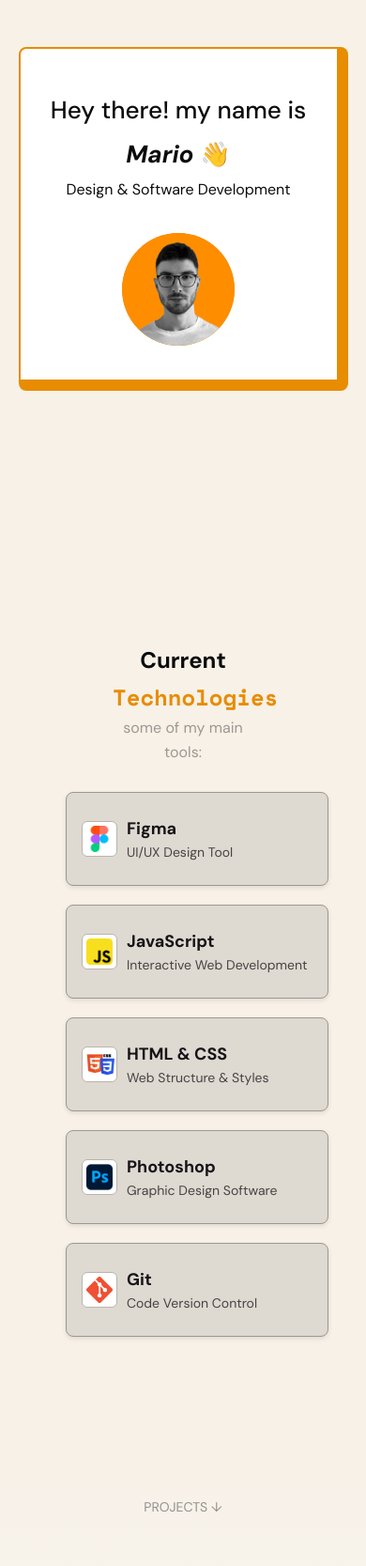
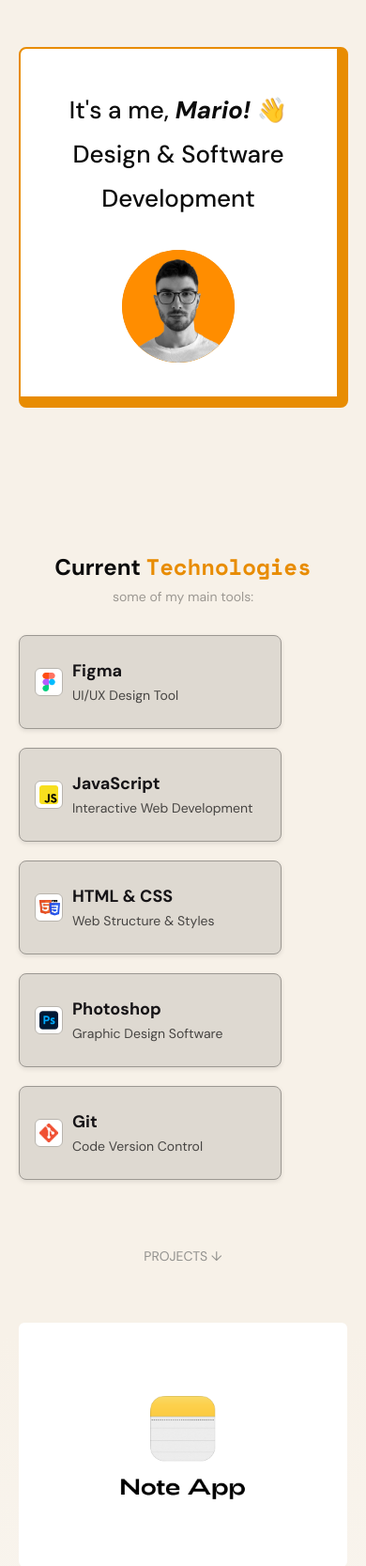
Before and after one commit to marioushev/marioushev.github.io, a PHP site: page /code.html in a window 390 px wide. Shown: the part 120-1787 px from the top of the page at 94% size. Run offline with PHP 8.4, Linux system fonts and the light colour scheme; some web fonts are replaced.

Commit message:
updated some things

```diff
--- a/code.html
+++ b/code.html
@@ -49,12 +49,11 @@
           <div class="intro-content">
             <div class="intro-text">
               <h1>
-                Hey there! my name is
+                It's a me,
                 <em style="font-weight: 700; font-size: 1em" ;
-                  ><b>Mario</b></em
+                  ><b>Mario!</b></em
                 >
                 👋
-              </h1>
               <p>Design & Software Development</p>
             </div>
             <div class="intro-image">
--- a/index.html
+++ b/index.html
@@ -57,8 +57,10 @@
           <div class="intro-content">
             <div class="intro-text">
               <h1>
-                Hey there! my name is
-                <em style="font-weight: 700; font-size: 1em" ;><b>Mario</b></em>
+                It's a me,
+                <em style="font-weight: 700; font-size: 1em" ;
+                  ><b>Mario!</b></em
+                >
                 👋
               </h1>
               <p>Design & Software Development</p>
--- a/style-code.css
+++ b/style-code.css
@@ -571,6 +571,25 @@
     height: 120px;
   }
 
+  /* Technologies */
+  .technologies {
+    padding: 20px;
+  }
+
+  .technologies p {
+    font-size: 14px;
+  }
+
+  .technologies li {
+    margin: 5px;
+    font-size: 12px;
+  }
+
+  .technologies img {
+    width: 30px;
+    height: 30px;
+  }
+
   /* Projects Section */
   .projects h2 {
     font-size: 14px;
```
Also changed, not shown: 1 other file.
